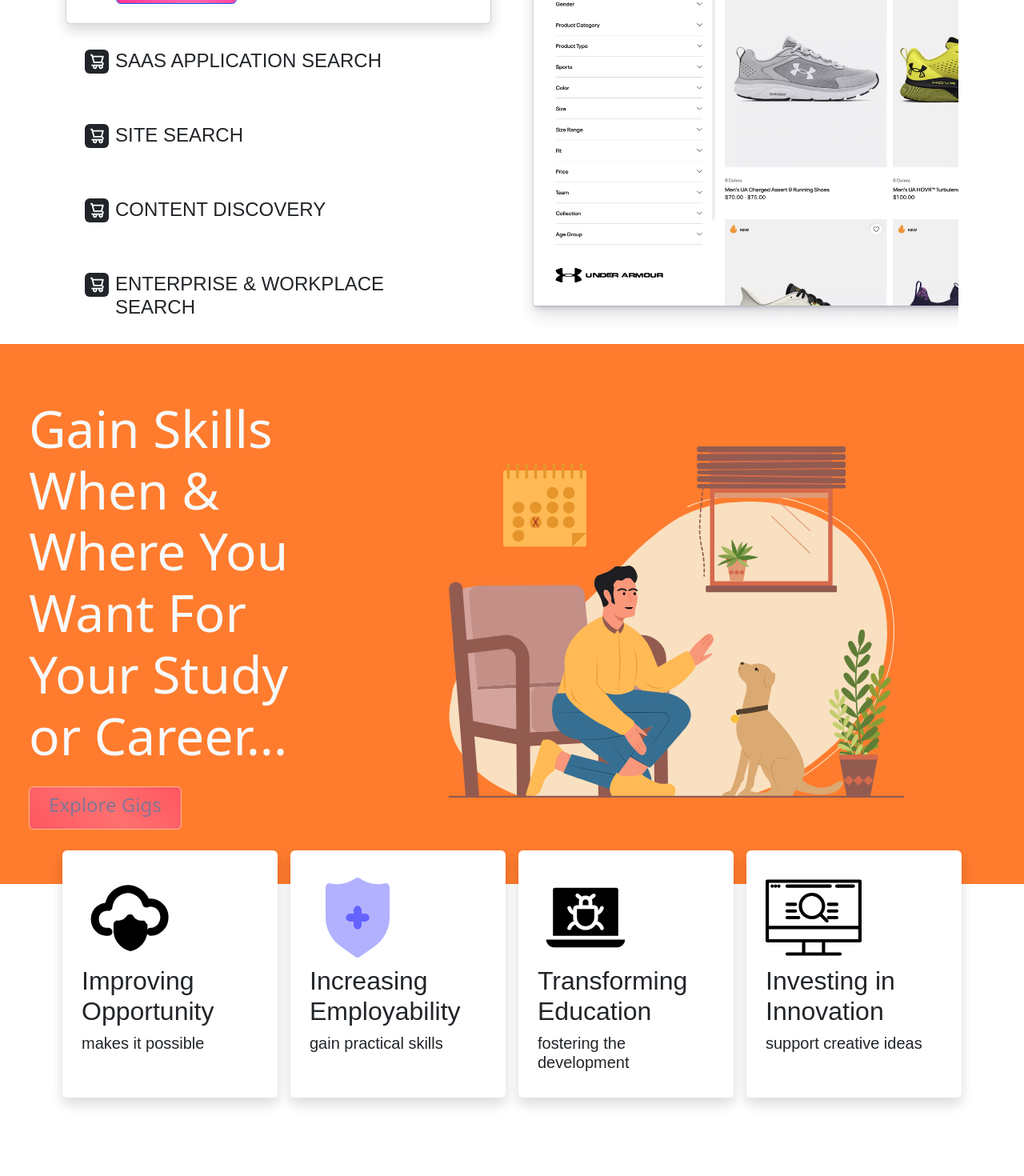
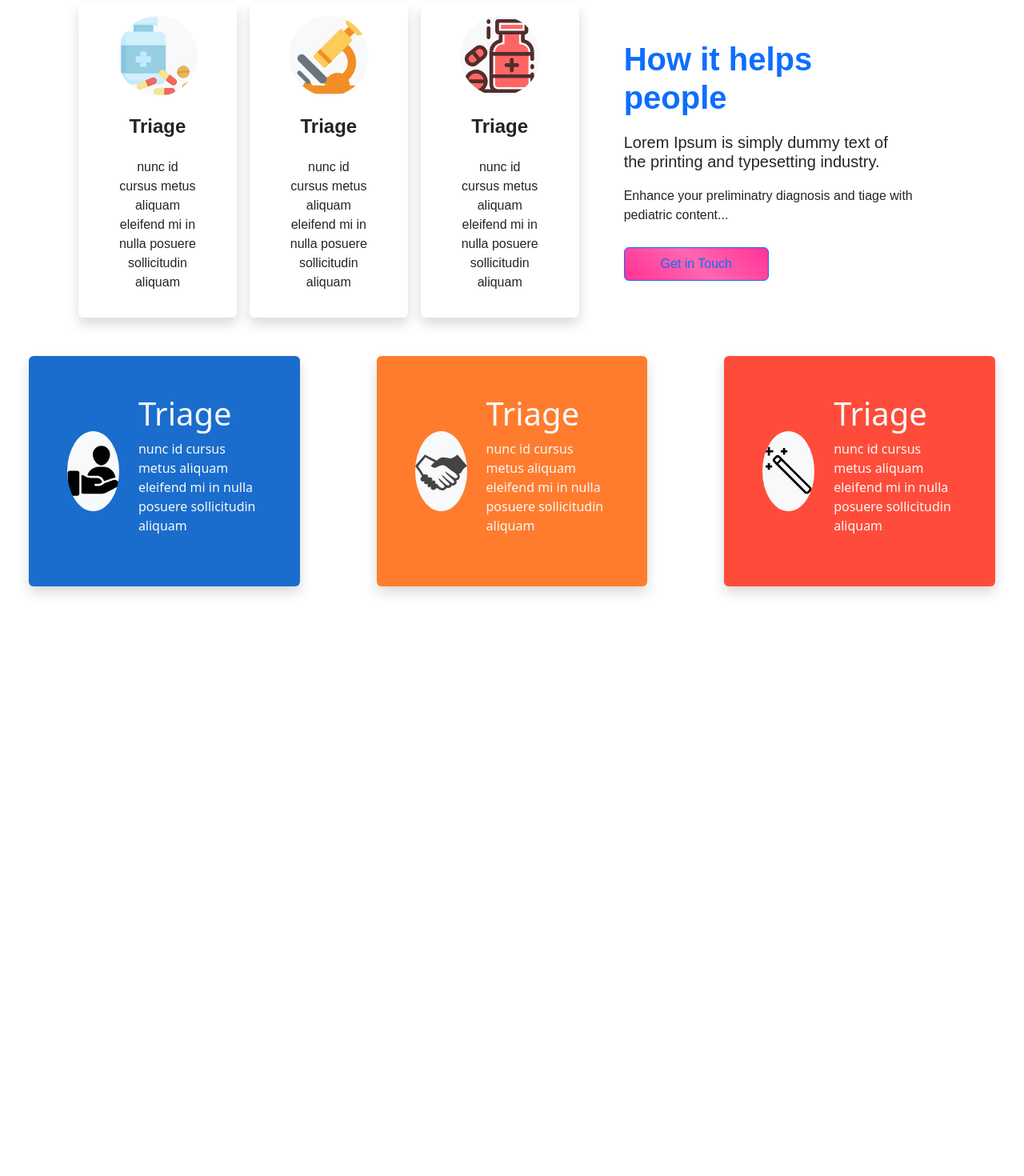
Before and after one commit to neophytz/moorqah, a React (Create React App) app: page / in a window 1280 px wide. Shown: the part 1120-2590 px from the top of the page at 80% size. After the commit the page ends 1877 px from the top, so only its background shows below. Built offline with nearby package versions, Linux system fonts and the light colour scheme.

Commit message:
Little Changes in the styling

```diff
--- a/src/App.js
+++ b/src/App.js
@@ -1,38 +1,39 @@
+import React from "react";
+import "./app.css";
 // import Hero from "./components/Hero";
-import React from "react";
+// import FeatureDisplay from './components/FeatureDisplay/FeatureDisplay';
+// import FeaturePage from './components/FeaturePage/FeaturePage';
+
 // import Preload3 from "./components/preload3/Preload3";
 // import Preload2 from "./components/preload2/Preload2";
 // import Preload from "./components/Preload/Preload";
-// import "./app.css";
 // import Moon from "./components/moon/moon.jsx";
 // import Carousel from "./components/carousals/Carousel"
 // import Customer from "./components/customer/Customer";
 // import Customer2 from "./components/customer2/Customer2";
-import ScrollAnimation from './components/ScrollAnimation/ScrollAnimation';
-import FeatureDisplay from './components/FeatureDisplay/FeatureDisplay';
+// import ScrollAnimation from './components/ScrollAnimation/ScrollAnimation';
 import LandingPage from './components/LandingPage/LandingPage';
 import LandingPageBootstrap from "./components/LandingPage/LandingPageBootstrap";
 import CardPage from './components/CardPage/CardPage';
-import FeaturePage from './components/FeaturePage/FeaturePage';
 
 function App() {
   return (
     <>
-    {/* <Preload3 /> */}
-    {/* <Preload /> */}
-    {/* <Preload2 /> */}
       {/* <Hero/> */}
+      {/* <FeatureDisplay/> */}
+      {/* <FeaturePage /> */}
+
+      {/* <Preload3 /> */}
+      {/* <Preload /> */}
+      {/* <Preload2 /> */}
       {/* <Moon /> */}
-
-      {/* <Carousel />/ */}
-      {/* <Customer2 />
-      <Customer /> */}
-      <ScrollAnimation/>
-      <FeatureDisplay/>
-      <FeaturePage />
-      {/* <LandingPage /> */}
+      {/* <Carousel /> */}
+      {/* <Customer2 /> */}
+      {/* <Customer /> */}
+      {/* <ScrollAnimation/> */}
+      <LandingPage />
       <CardPage />
-      <LandingPageBootstrap/>
+      {/* <LandingPageBootstrap/> */}
 
     </>
   );
--- a/src/components/CardPage/CardPage.js
+++ b/src/components/CardPage/CardPage.js
@@ -50,8 +50,8 @@ const bottomCardsData = [
 const CardPage = () => {
 	return (
 		<>
-			<div className="container my-5 px-0">
-				<div className="row">
+			<div className="container my-3">
+				<div className="row mx-2">
 					<div className="col-md-7 d-flex order-md-1 order-2">
 						<div className="row">
 							{
@@ -81,10 +81,10 @@ const CardPage = () => {
 					</div>
 				</div>
 			</div>
-			<div className="row p-4">
+			<div className="row py-4">
 				{bottomCardsData.map((data, idx) => {
 					return (
-						<div className="col-sm-12 col-md-4 p-2" key={idx}>
+						<div className="col-sm-8 col-md-4 px-5" key={idx}>
 							<div className="rounded shadow p-4 text-dark" style={{ backgroundColor: data.backgroundColor }}>
 								<div className="row p-4 text-light">
 									<div className="col-4 d-flex justify-content-center align-items-center">
--- a/src/components/FeaturePage/FeaturePage.js
+++ b/src/components/FeaturePage/FeaturePage.js
@@ -51,15 +51,15 @@ const FeaturePage = () => {
 					</div>
 				</div>
 			</div>
-			<div className="container">
+			<div className="container-fluid mx-5 ">
 				<div
 					className="row d-flex justify-content-around"
 					style={{ transform: "translateY(-50px)" }}
 				>
 					{cardsData.map((data, idx) => {
 						return (
-							<div className="col-sm-6 col-md-3 p-2 subcard" key={idx}>
-								<div className="bg-white shadow h-100 rounded p-4">
+							<div className=" col-sm-6 col-md-3 p-2 subcard" key={idx}>
+								<div className="d-flex flex-column justify-content-center align-items-center bg-white shadow h-100 rounded p-4">
 									<img className="icon-svg" src={data.image} alt="" />
 									<h2>{data.heading}</h2>
 									<h5>{data.subText}</h5>
```
